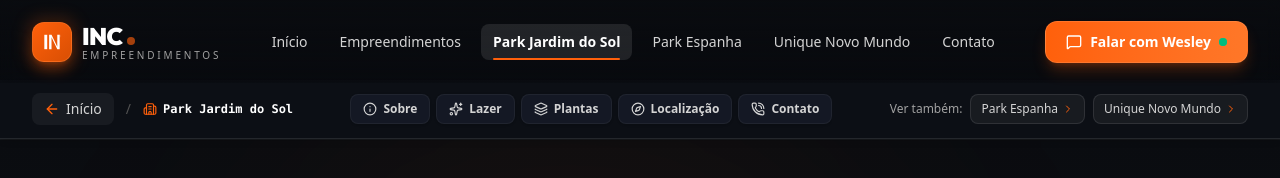
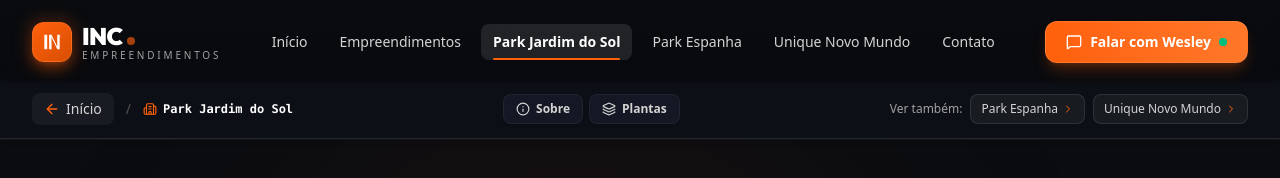
Before and after one commit to wesleyalvesgomes29-rgb/Site-Wesley-INC, a React (Vite) app: page / in a window 1280 px wide. Both pictures are taken after a click on the button "Park Jardim do Sol". Shown: the top 178 px of the page. Built offline with nearby package versions, Linux system fonts and the light colour scheme.

Commit message:
Hide simulator form and FAQ on Jardim do Sol page only

```diff
--- a/src/components/DevelopmentDetailPage.tsx
+++ b/src/components/DevelopmentDetailPage.tsx
@@ -3,9 +3,6 @@
 import { ParkJardimDoSolSection } from './ParkJardimDoSolSection';
 import { ParkEspanhaSection } from './ParkEspanhaSection';
 import { UniqueNovoMundoSection } from './UniqueNovoMundoSection';
-import { SimulatorSection } from './SimulatorSection';
-import { LeadForm } from './LeadForm';
-import { FaqSection } from './FaqSection';
 import {
   ArrowLeft,
   Building2,
@@ -68,7 +65,7 @@
     }
   };
 
-  const handleOpenLeadForm = (targetName: string) => {
+  const handleOpenLeadForm = (_targetName: string) => {
     scrollToAnchor('contato');
   };
 
@@ -79,6 +76,10 @@
     { id: 'localizacao', label: 'Localização', icon: <Compass className="w-3.5 h-3.5" /> },
     { id: 'contato', label: 'Contato', icon: <PhoneCall className="w-3.5 h-3.5" /> },
   ];
+
+  const visibleAnchorItems = developmentId === 'jardim-do-sol'
+    ? anchorItems.filter((anchor) => anchor.id === 'sobre' || anchor.id === 'plantas')
+    : anchorItems;
 
   return (
     <div className="min-h-screen bg-[#080A0E] text-neutral-100 flex flex-col pt-20">
@@ -107,7 +108,7 @@
 
           {/* Quick Anchor Navigation Buttons (Sobre | Lazer | Plantas | Localização | Contato) */}
           <div className="flex items-center gap-1 sm:gap-1.5 overflow-x-auto py-1 max-w-full">
-            {anchorItems.map((anchor) => (
+            {visibleAnchorItems.map((anchor) => (
               <button
                 key={anchor.id}
                 id={`anchor-btn-${anchor.id}`}
@@ -149,6 +150,8 @@
           <UniqueNovoMundoSection onOpenLeadForm={handleOpenLeadForm} />
         )}
 
+        {developmentId !== 'jardim-do-sol' && (
+          <>
             {/* Dedicated Contextualized Simulator Section */}
             <div id="simulador-detalhe">
               <SimulatorSection onOpenLeadForm={handleOpenLeadForm} />
@@ -161,6 +164,8 @@
 
             {/* FAQ Section */}
             <FaqSection />
+          </>
+        )}
       </div>
     </div>
   );
```
Lines whose indentation alone changed are shown as unchanged.
